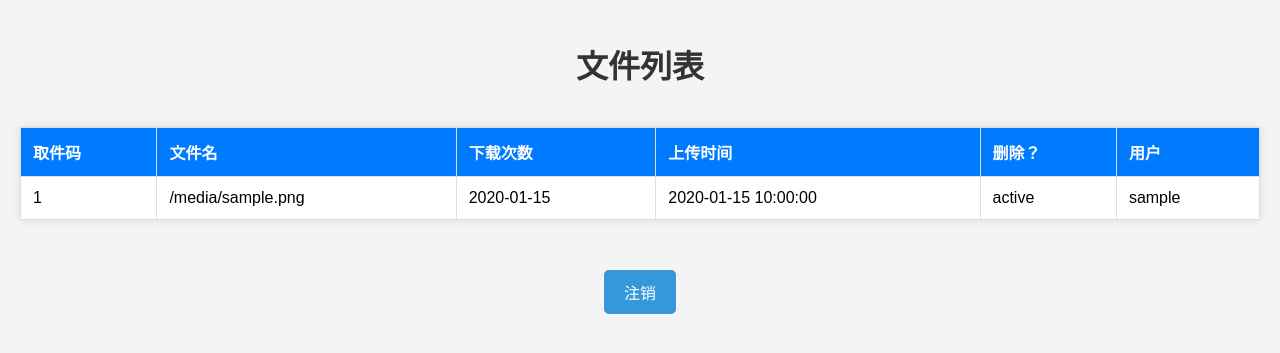
After one commit to daguan814/Flask_WebTools, a Python web app: template templates/fileList.html in a window 1280 px wide. The commit adds this page. Shown: the top 353 px of the page. Run offline with Jinja, Linux system fonts and the light colour scheme; the template is opened without the code that fills it: most values are stand-ins (such as "Sample title", 1, 10 or a date in 2020).

Commit message:
v1.2，完成用户注销操作

```diff
--- a/MVC/Controller/FlashTransController.py
+++ b/MVC/Controller/FlashTransController.py
@@ -68,6 +68,12 @@ def userLogin():
     return jsonify(response_data)
 
 
+@flashTrans_blue.route('/logout')
+def userLogout():
+    session['userName'] = 'other'
+    return redirect('/flashTrans')
+
+
 @flashTrans_blue.route('/userAdd', methods=['POST'])
 def addUser():
     # 用户加密
--- /dev/null
+++ b/static/css/fileList.css
@@ -0,0 +1,61 @@
+body {
+    font-family: 'Arial', sans-serif;
+    margin: 0;
+    padding: 20px;
+    background-color: #f4f4f4;
+    display: flex;
+    flex-direction: column;
+    align-items: center;
+}
+
+h1 {
+    text-align: center;
+    color: #333;
+    margin-bottom: 20px;
+}
+
+table {
+    width: 100%;
+    border-collapse: collapse;
+    margin-top: 20px;
+    box-shadow: 0 0 10px rgba(0, 0, 0, 0.1);
+    background-color: #fff;
+}
+
+th, td {
+    border: 1px solid #ddd;
+    padding: 12px;
+    text-align: left;
+}
+
+th {
+    background-color: #007bff;
+    color: #fff;
+}
+
+tbody tr:nth-child(even) {
+    background-color: #f9f9f9;
+}
+
+tbody tr:hover {
+    background-color: #f5f5f5;
+    transition: background-color 0.3s;
+}
+
+#myButton {
+    padding: 10px 20px; /* 调整 padding 使按钮变小 */
+    font-size: 16px; /* 调整 font-size 使按钮文本变小 */
+    background-color: #3498db;
+    color: #fff;
+    border: none;
+    border-radius: 5px;
+    cursor: pointer;
+    text-decoration: none;
+    display: inline-block;
+    margin-top: 50px;
+    transition: background-color 0.3s ease;
+}
+
+#myButton:hover {
+    background-color: #2980b9;
+}
--- /dev/null
+++ b/templates/fileList.html
@@ -0,0 +1,43 @@
+<!DOCTYPE html>
+<html lang="en">
+<head>
+  <meta charset="UTF-8">
+  <meta name="viewport" content="width=device-width, initial-scale=1.0">
+    <link rel="stylesheet" href="{{ url_for('static', filename='css/fileList.css') }}">
+  <title>文件列表</title>
+  <style>
+    /* 你的 CSS 样式可以放在这里 */
+  </style>
+</head>
+<body>
+
+<h1>文件列表</h1>
+<table>
+  <thead>
+    <tr>
+      <th>取件码</th>
+      <th>文件名</th>
+      <th>下载次数</th>
+      <th>上传时间</th>
+      <th>删除？</th>
+      <th>用户</th>
+    </tr>
+  </thead>
+  <tbody>
+    {% for file in file_list %}
+      <tr>
+        <td>{{ file.fileId }}</td>
+        <td>{{ file.FileName }}</td>
+        <td>{{ file.downTimes }}</td>
+        <td>{{ file.createTime }}</td>
+        <td>{{ file.delStatus }}</td>
+        <td>{{ file.userName }}</td>
+      </tr>
+    {% endfor %}
+  </tbody>
+</table>
+
+<!-- 使用a标签创建链接 -->
+<a href="/flashTrans/logout" id="myButton">注销</a>
+</body>
+</html>
--- a/templates/flashTrans.html
+++ b/templates/flashTrans.html
@@ -41,7 +41,7 @@
 <div id="footer">
     <p>Design by: shuijing</p>
 
-    <p>研发:云梦实中信息化中心&nbsp;&nbsp;&nbsp;开放时间:早7:00-晚23:00&nbsp;&nbsp;版本:V1.0 (super)</p>
+    <p>研发:云梦实中信息化中心&nbsp;&nbsp;&nbsp;开放时间:早7:00-晚23:00&nbsp;&nbsp;版本:V1.2 (super)</p>
 </div>
 
 <script>
```
Also changed, not shown: MVC/Controller/IndexController.py (+23 -25 lines).
